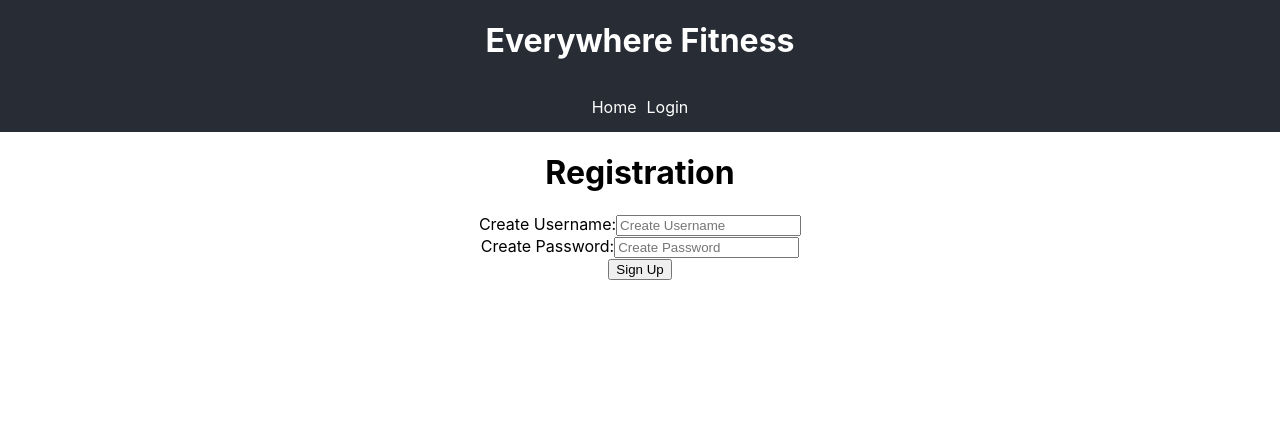
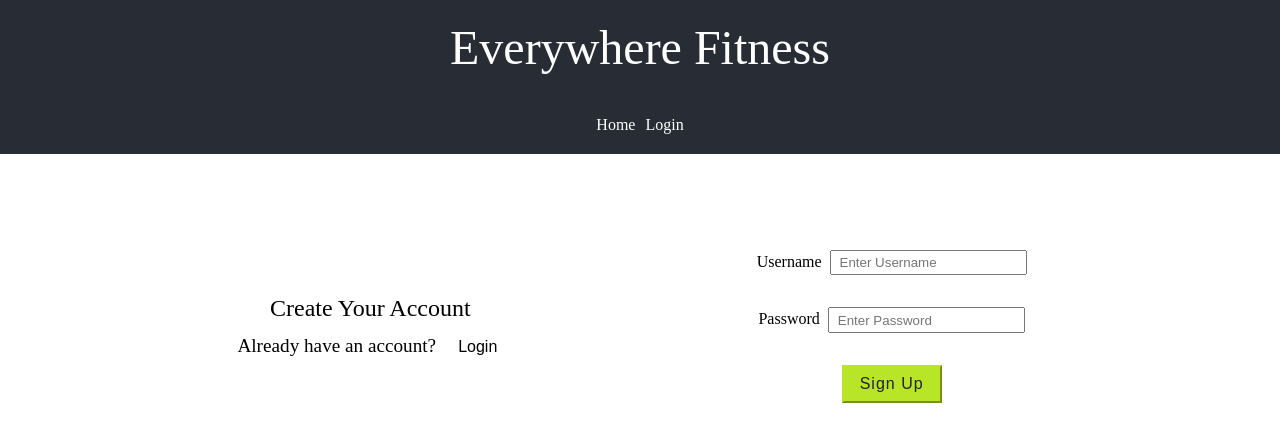
Before and after one commit to Build-Week-Fitness/front-end, a React (Create React App) app in the folder fitness-app/: page /register in a window 1280 px wide. Shown: the top 442 px of the page. Built offline with nearby package versions, Linux system fonts and the light colour scheme.

Commit message:
added styling on Login & SignUp pages

```diff
--- a/fitness-app/src/App.css
+++ b/fitness-app/src/App.css
@@ -1,3 +1,58 @@
+/* CSS reset */
+/* http://meyerweb.com/eric/tools/css/reset/
+   v2.0 | 20110126
+   License: none (public domain)
+*/
+
+html, body, div, span, applet, object, iframe,
+h1, h2, h3, h4, h5, h6, p, blockquote, pre,
+a, abbr, acronym, address, big, cite, code,
+del, dfn, em, img, ins, kbd, q, s, samp,
+small, strike, strong, sub, sup, tt, var,
+b, u, i, center,
+dl, dt, dd, ol, ul, li,
+fieldset, form, label, legend,
+table, caption, tbody, tfoot, thead, tr, th, td,
+article, aside, canvas, details, embed,
+figure, figcaption, footer, header, hgroup,
+menu, nav, output, ruby, section, summary,
+time, mark, audio, video {
+	margin: 0;
+	padding: 0;
+	/* border: 0; */
+	font-size: 100%;
+	font: inherit;
+	vertical-align: baseline;
+}
+/* HTML5 display-role reset for older browsers */
+article, aside, details, figcaption, figure,
+footer, header, hgroup, menu, nav, section {
+	display: block;
+}
+body {
+	line-height: 1;
+  font-size: 62.5%;
+}
+ol, ul {
+	list-style: none;
+}
+blockquote, q {
+	quotes: none;
+}
+blockquote:before, blockquote:after,
+q:before, q:after {
+	content: '';
+	content: none;
+}
+table {
+	border-collapse: collapse;
+	border-spacing: 0;
+}
+
+/* CSS reset ended */
+
+/* App.js */
+
 .App {
   text-align: center;
 }
@@ -10,18 +65,87 @@
   color: white;
 }
 
+h1 {
+  font-size: 3rem;
+  margin: 1.5rem;
+}
+
 .nav-links {
   display: flex;
   justify-content: center;
-  margin: 10px;
+  margin: 1rem;
 }
 
 .nav-links a{
   text-decoration: none;
   color: white;
+  font-size: 1rem;
   margin: 5px;
 }
 
 .nav-links a:hover {
   color: #9ACD32;
 }
+
+/* Login & Sign Up */
+
+.form-wrapper {
+  display: flex;
+  padding-top: 5rem;
+  justify-content: space-evenly;
+  align-items: center;
+}
+
+.form-text-container h2 {
+  font-size: 1.5rem;
+  margin: 1rem;
+}
+
+.form-text-container p {
+  font-size: 1.2rem;
+}
+
+.form-wrapper .switch {
+  margin-left: 1rem;
+  border: none;
+  background: none;
+  font-size: 1rem;
+  cursor: pointer;
+}
+
+.form-wrapper .switch:hover {
+  text-decoration: underline;
+}
+
+.form-container {
+  display: flex;
+  flex-direction: column;
+}
+
+.form-container .login-form {
+  display: flex;
+  flex-direction: column;
+}
+
+.form-container label {
+  font-size: 1rem;
+  font-weight: 200;
+  margin: 1rem;
+}
+
+.form-container input {
+  margin-left: 0.5rem;
+  padding: 0.2rem 0.5rem;
+}
+
+#submit-login {
+  color: #212324;
+  background-color: #b9e529;
+  border-color: #b9e529;
+  margin: 0 auto;
+  padding: 0.5rem 1rem;
+  font-size: 1rem;
+  font-weight: 200;
+  letter-spacing: 1px;
+  margin-top: 1rem;
+}
--- a/fitness-app/src/components/Registration.js
+++ b/fitness-app/src/components/Registration.js
@@ -1,28 +1,41 @@
+import { Link } from 'react-router-dom';
+
 export default function Registration() {
   return (
-    <>
-      <h1>Registration</h1>
-      <form>
+    <div className="form-wrapper">
+      <div className="form-text-container">
+        <h2>Create Your Account</h2>
+        <p>Already have an account?
+          <Link to="/login">
+            <button type='button' className='switch'>
+              Login
+            </button>
+          </Link>
+        </p>
+      </div>
+      <div className="form-container">
+        <form className="login-form">
           <label>
-          Create Username:
+            Username
             <input
               type="text"
               name="username"
-            placeholder="Create Username"
+              placeholder="Enter Username"
               max-characters="14"
             />
-          <br />
-          Create Password:
+          </label>
+          <label>
+            Password
             <input
               type="text"
               name="password"
-            placeholder="Create Password"
+              placeholder="Enter Password"
               max-characters="14"
             />
           </label>
-        <br />
-        <button>Sign Up</button>
+          <button id="submit-login" type="submit">Sign Up</button>
         </form>
-    </>
+      </div>
+    </div>
   );
 }
--- a/fitness-app/src/components/login.js
+++ b/fitness-app/src/components/login.js
@@ -1,7 +1,9 @@
 import { Link } from 'react-router-dom';
+
 export default function Login() {
   return (
-    <>
+    <div className="form-wrapper">
+      <div className="form-text-container">
         <h2>Login to your account</h2>
         <p>Do not have an account?
           <Link to="/register">
@@ -10,7 +12,9 @@
             </button>
           </Link>
         </p>
-      <form>
+      </div>
+      <div className="form-container">
+        <form className="login-form">
           <label>
             Username:
             <input
@@ -19,7 +23,8 @@
               placeholder="Enter Username"
               max-characters="14"
             />
-          <br />
+          </label>
+          <label>
             Password:
             <input
               type="text"
@@ -28,9 +33,9 @@
               max-characters="14"
             />
           </label>
-        <br />
-        <button>Log In</button>
+          <button id="submit-login" type="submit">Log In</button>
         </form>
-    </>
+      </div>
+    </div>
   );
 }
```
Lines whose indentation alone changed are shown as unchanged.
